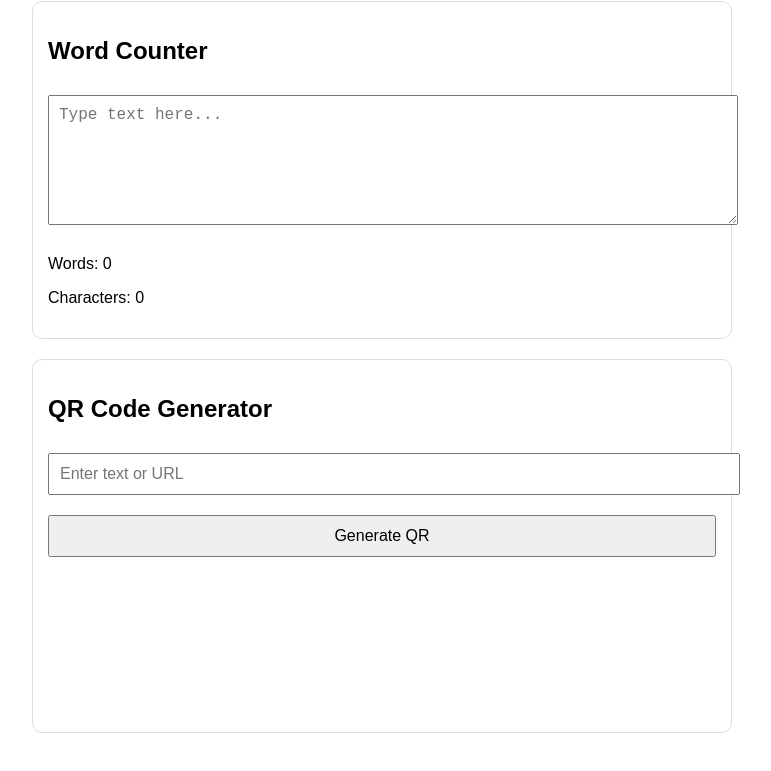
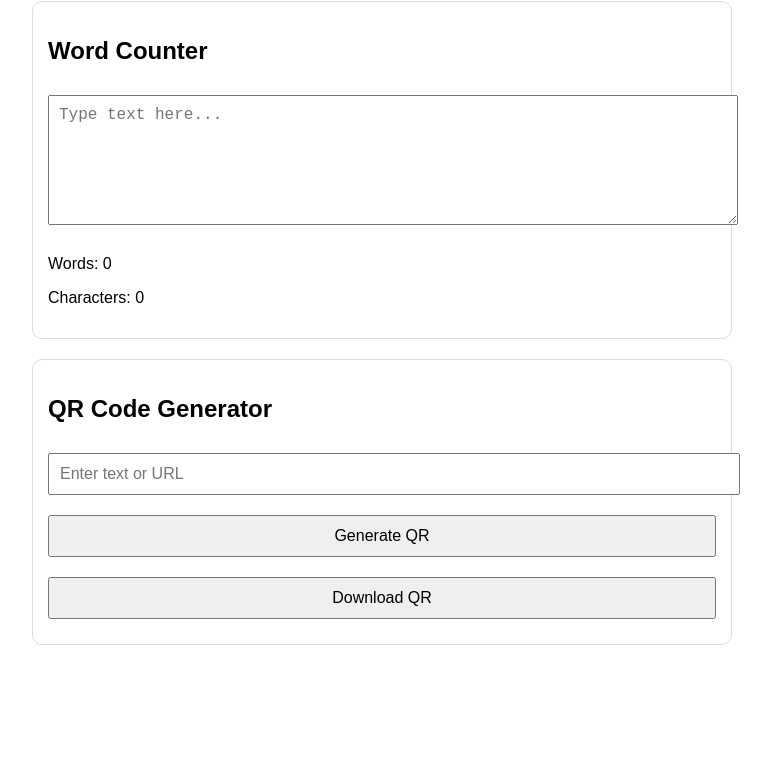
Before and after one commit to wordcount-qr-hub/wordqr-tools, a plain HTML site: page index.html in a window 1280 px wide. Shown: the part 99-870 px from the top of the page, without its empty margins (258-1029 px from the left). After the commit the page ends 800 px from the top, so only its background shows below. Drawn offline with Linux system fonts and the light colour scheme.

Commit message:
Add download functionality for QR code

```diff
--- a/index.html
+++ b/index.html
@@ -44,8 +44,14 @@ canvas{
 <h2>QR Code Generator</h2>
 <input id="qrtext" placeholder="Enter text or URL">
 <button onclick="generateQR()">Generate QR</button>
-<canvas id="qrcode"></canvas>
-</div>
+<canfunction downloadQR(){
+  const canvas = document.getElementById("qrcode");
+  const link = document.createElement("a");
+  link.download = "qrcode.png";
+  link.href = canvas.toDataURL("image/png");
+  link.click();
+}vas id="qrcode"></canvas>
+<button onclick="downloadQR()">Download QR</button></div>
 
 <script>
 document.getElementById("text").addEventListener("input", function(){
```
